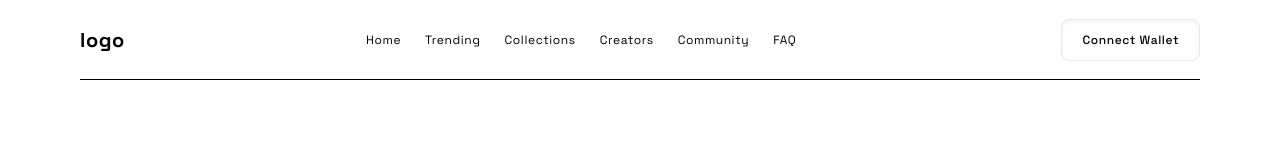
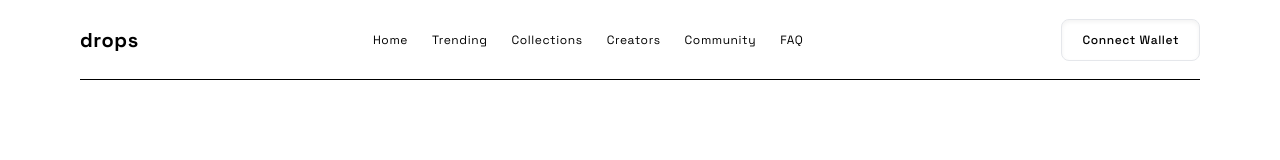
Before and after one commit to CharlesCarr/next-nft-landing-page, a Next.js app: page / in a window 1280 px wide. Shown: the top 160 px of the page. Built offline with nearby package versions, Linux system fonts and the light colour scheme.

Commit message:
change logo name

```diff
--- a/components/Footer.tsx
+++ b/components/Footer.tsx
@@ -19,7 +19,7 @@ const Footer = () => {
       <div className="w-full h-fit bg-white flex justify-between items-center pl-32 mt-10 pb-20">
         <div className="w-1/4 h-full">
           <p className="bg-black text-white font-bold text-xl w-14 flex justify-center items-center mb-3">
-            logo
+            drops
           </p>
           <p className="font-light text-xs w-80 mb-3 tracking-wider leading-6">
             The worlds first and largest digital marketplace for crypto
--- a/components/Nav.tsx
+++ b/components/Nav.tsx
@@ -17,7 +17,7 @@ const Nav = () => {
       ) : null}
       <div className="border-b-black border-x-0 border-t-0 border w-full mx-20 h-full text-center flex items-center justify-center text-xs tracking-wider">
         <nav className="flex justify-between items-center w-full border-none">
-          <p className="text-xl font-bold">logo</p>
+          <p className="text-xl font-bold">drops</p>
 
           <span className="hidden">Ham Menu</span>
 
```
